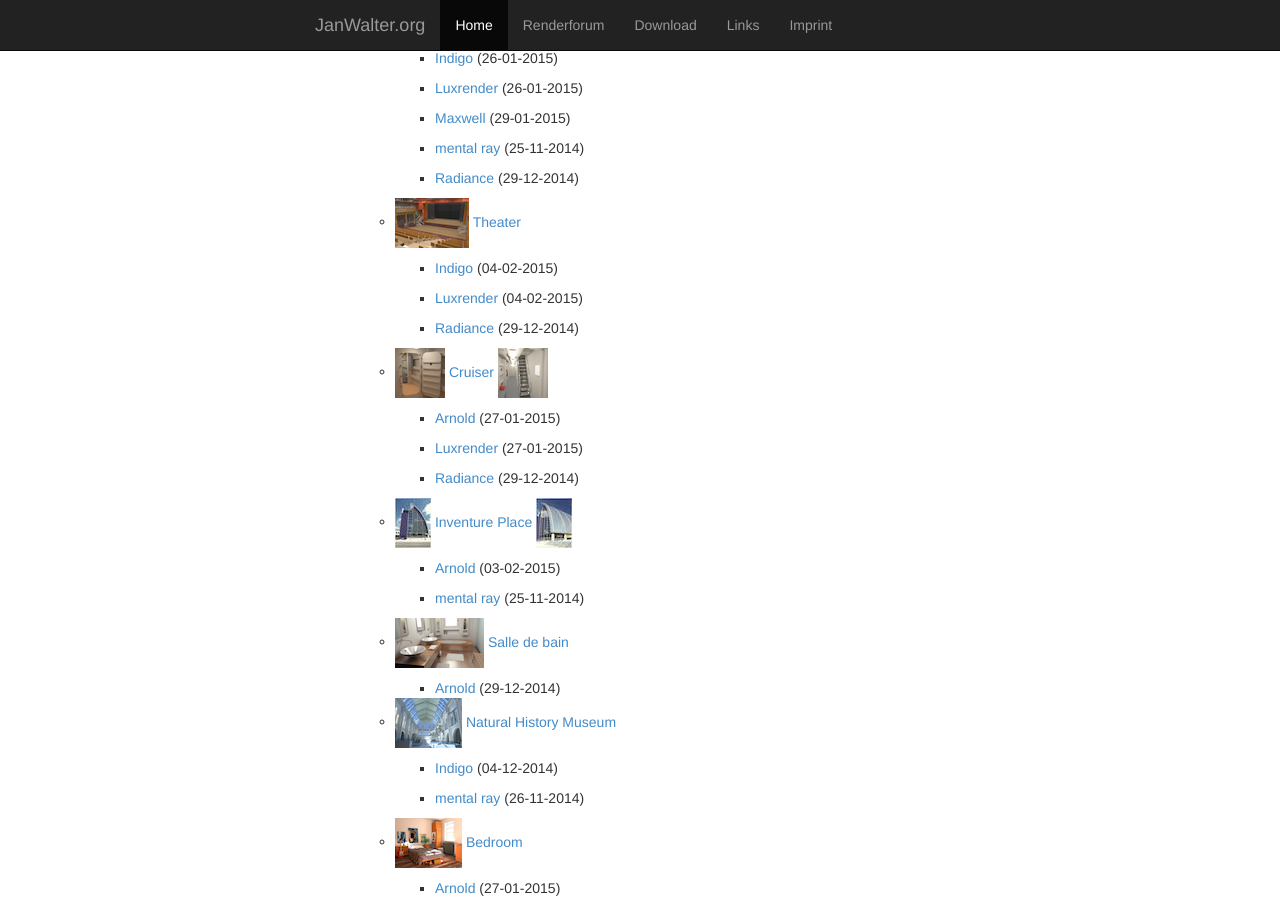
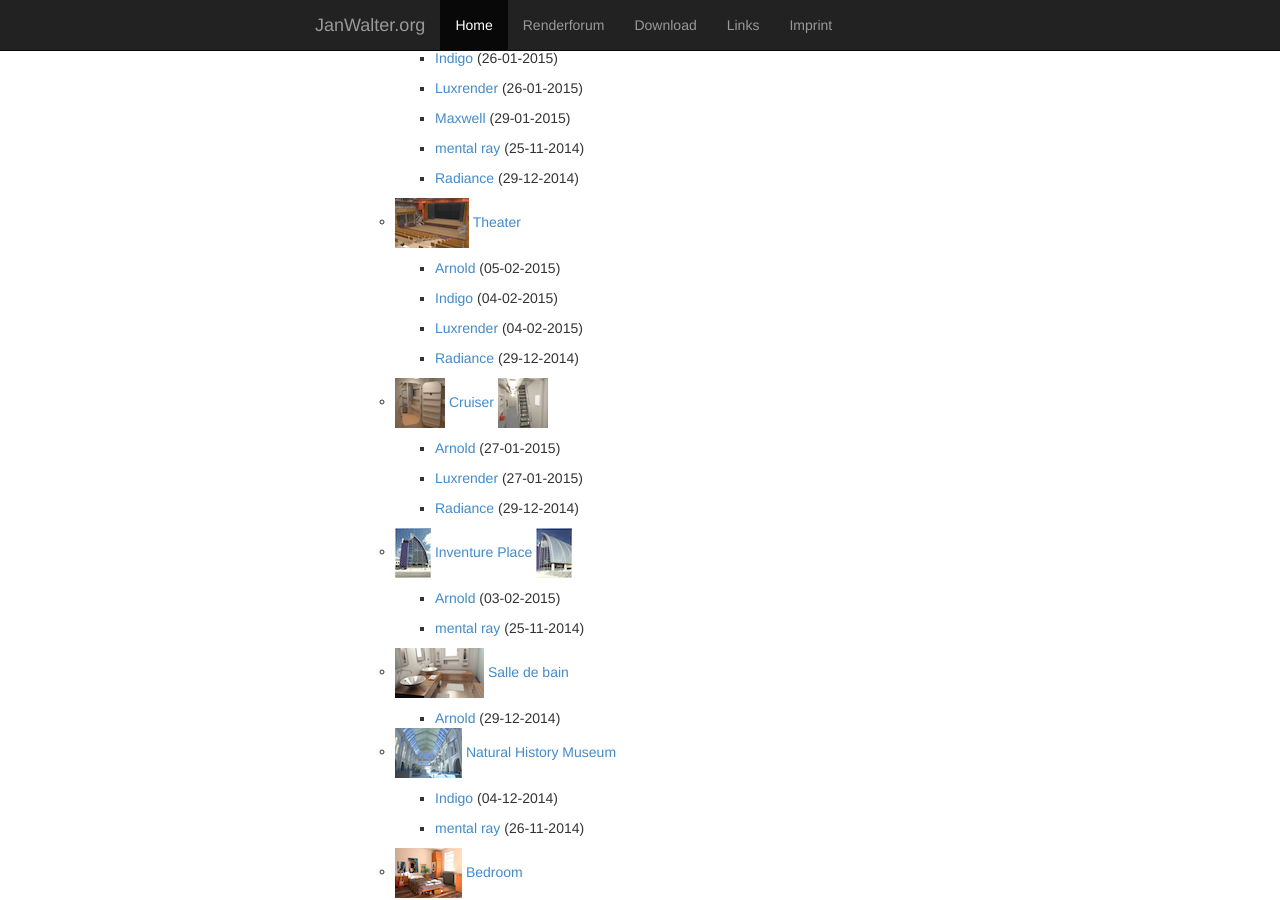
Before and after one commit to wahn/jan_walter_org, a Jekyll site: the page built from download/index.md, in a window 1280 px wide and 900 px high, scrolled down 1682 px. Built offline with Jekyll 4.4.1, drawn with Linux system fonts in a browser that asks for light colours; Markdown is read by kramdown in place of the engine named in the settings.

Commit message:
Download link for the theater scene in Arnold file format.

```diff
--- a/download/index.md
+++ b/download/index.md
@@ -136,6 +136,8 @@ Download
     - ![Alt Theater][theater]
        [Theater](https://github.com/wahn/export_multi/tree/master/06_theater)
 
+        + [Arnold](https://www.janwalter.org/Download/Scenes/theater_ass.tar.gz) (05-02-2015)
+
         + [Indigo](https://www.janwalter.org/Download/Scenes/theater_igs.tar.gz) (04-02-2015)
 
         + [Luxrender](https://www.janwalter.org/Download/Scenes/theater_lxs.tar.gz) (04-02-2015)
```
